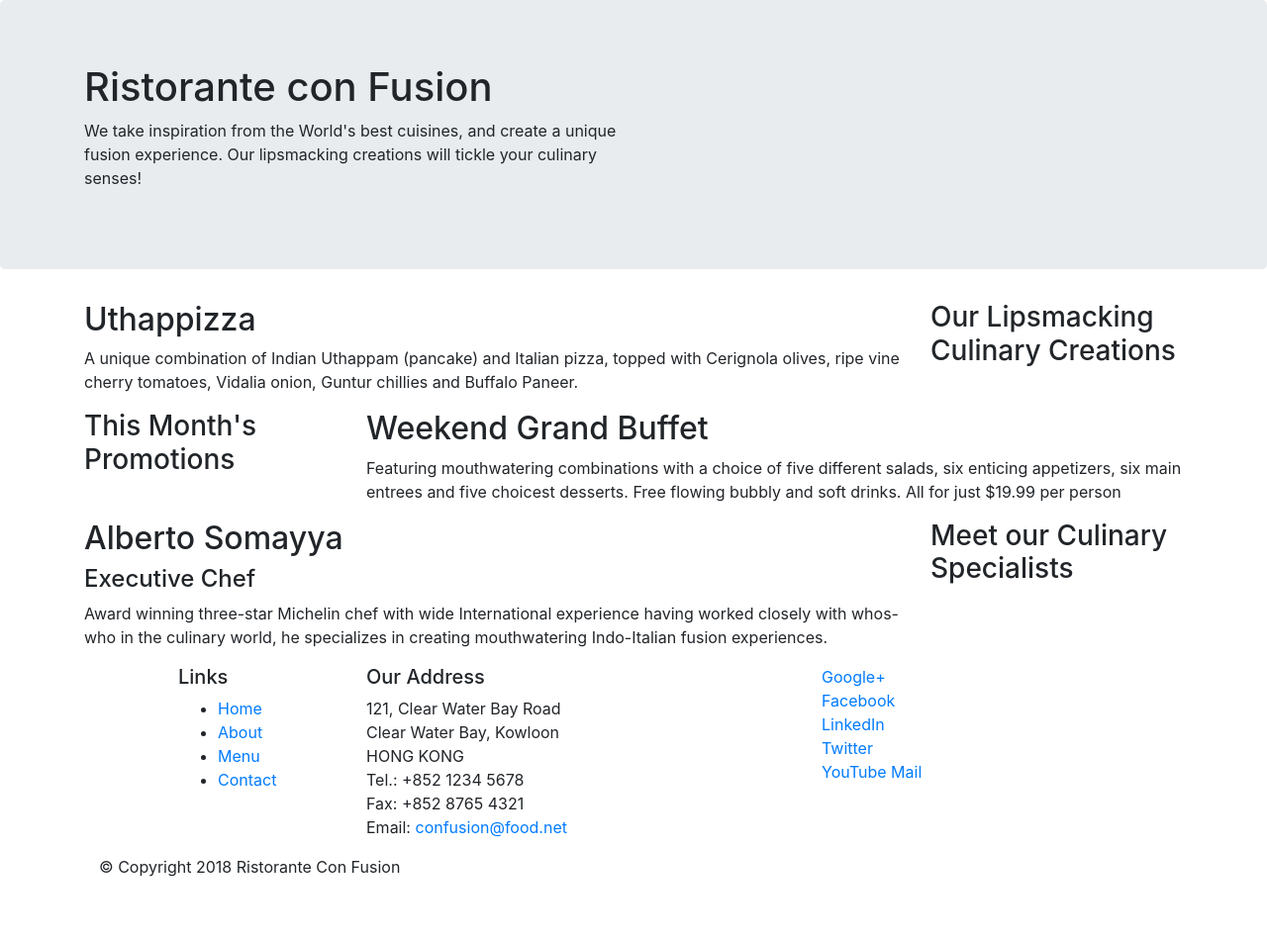
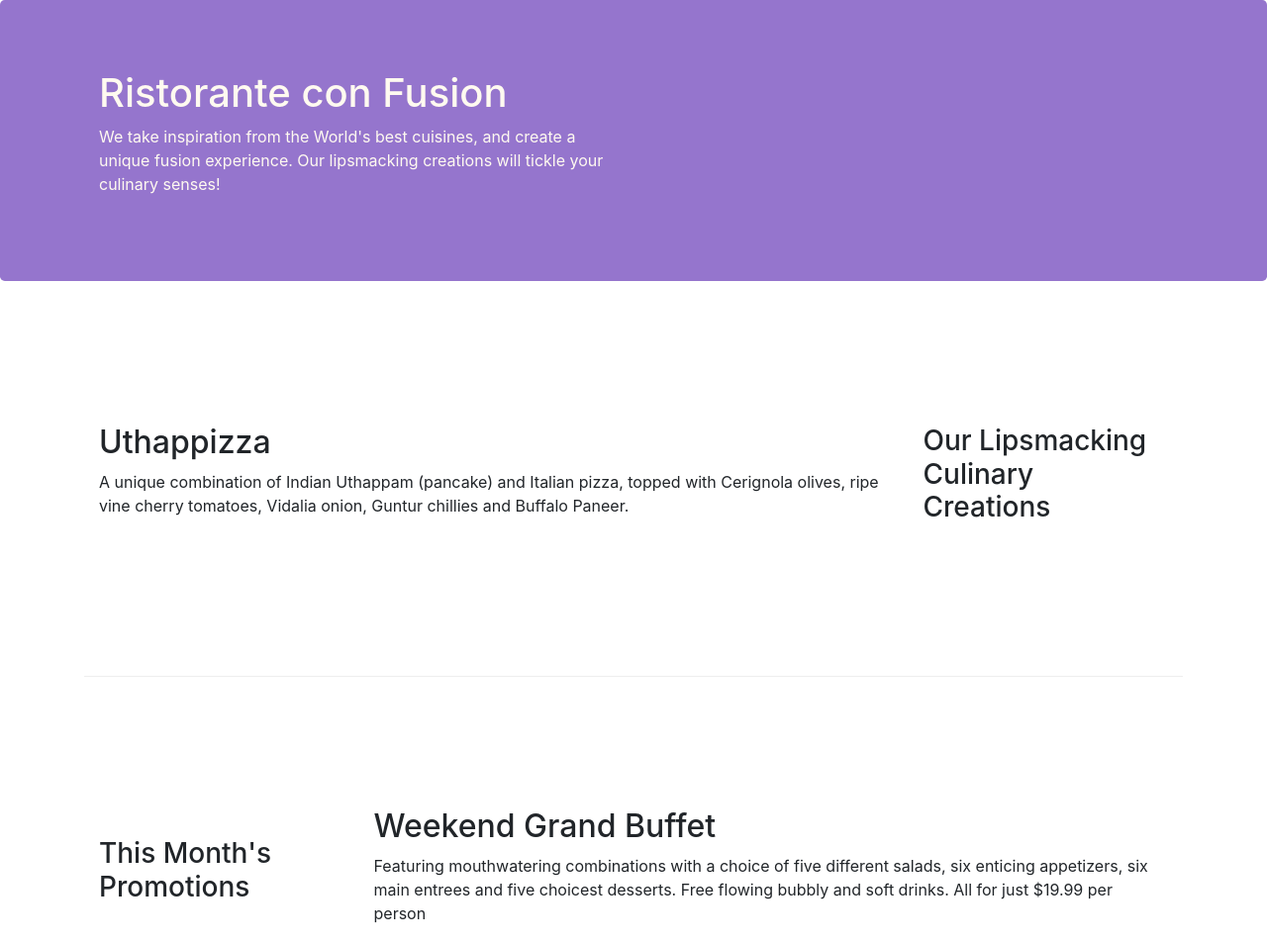
Before and after one commit to TejaSaiInukurthi/Confusion, a website: page index.html in a window 1280 px wide. Shown: the top 954 px of the page at 99% size. Before the commit the page ends 904 px from the top, so only its background shows below. Drawn offline with nearby package versions, Linux system fonts and the light colour scheme.

Commit message:
bootstrapgrid part2

```diff
--- /dev/null
+++ b/css/style.css
@@ -0,0 +1,29 @@
+.row-header {
+	margin: 0px auto;
+	padding: 0px auto;
+}
+
+.row-content {
+	margin: 0px auto;
+	padding: 50px 0px 50px 0px;
+	border-bottom: 1px ridge;
+	min-height: 400px;
+}
+
+.footer{
+	background-color: #D1C4E9;
+	margin : 0px auto;
+	padding : 20px 0px 20px 0px;
+}
+
+.jumbotron {
+	padding: 70px 30px 70px 30px;
+	margin: 0px auto;
+	background: #9575CD;
+	color: floralwhite;
+}
+
+.address{
+	font-size: 80%;
+	margin :0px;
+	color: black;
--- a/index.html
+++ b/index.html
@@ -8,13 +8,14 @@
     <meta http-equiv="x-ua-compatible" content="ie=edge">
 
     <link rel="stylesheet" href="node_modules/bootstrap/dist/css/bootstrap.min.css">
+    <link rel="stylesheet" href="./css/style.css">
 </head>
 
 <body>
 
     <header class="jumbotron">
         <div class="container">
-            <div class="row">
+            <div class="row row-header">
                 <div class="col-12 col-sm-6">
                     <h1>Ristorante con Fusion</h1>
                     <p>We take inspiration from the World's best cuisines, and create a unique fusion experience. Our lipsmacking creations will tickle your culinary senses!</p>
@@ -26,7 +27,7 @@
     </header>
 
     <div class="container">
-        <div class="row">
+        <div class="row row-content align-items-center">
             <div class="col-12 col-sm-4 order-sm-last col-md-3">
                 <h3>Our Lipsmacking Culinary Creations</h3>
             </div>
@@ -37,7 +38,7 @@
         </div>
 
 
-        <div class="row">
+        <div class="row row-content align-items-center">
             <div class="col-12 col-sm-4 col-md-3">
                 <h3>This Month's Promotions</h3>
             </div>
@@ -47,7 +48,7 @@
             </div>
         </div>
 
-        <div class="row">
+        <div class="row row-content align-items-center">
             <div class="col-12 col-sm-4 order-sm-last col-md-3">
                 <h3>Meet our Culinary Specialists</h3>
             </div>
@@ -59,12 +60,12 @@
         </div>
     </div>
 
-    <footer>
+    <footer class="footer">
         <div class="container">
             <div class="row">
                 <div class="col-4 offset-1 col-sm-2">
                     <h5>Links</h5>
-                    <ul>
+                    <ul class="list-unstyled">
                         <li><a href="#">Home</a></li>
                         <li><a href="#">About</a></li>
                         <li><a href="#">Menu</a></li>
@@ -82,8 +83,8 @@
 		              Email: <a href="mailto:confusion@food.net">confusion@food.net</a>
 		           </address>
                 </div>
-                <div class="row">
-                    <div class="col-12 col-sm-4">
+                <div class="col-12 col-sm-4 align-self-center">
+                    <div class="text-center">
                         <a href="http://google.com/+">Google+</a>
                         <a href="http://www.facebook.com/profile.php?id=">Facebook</a>
                         <a href="http://www.linkedin.com/in/">LinkedIn</a>
@@ -93,7 +94,7 @@
                     </div>
                 </div>
            </div>
-           <div>
+           <div class="row justify-content-center">
                 <div class="col-auto">
                     <p>© Copyright 2018 Ristorante Con Fusion</p>
                 </div>
```
